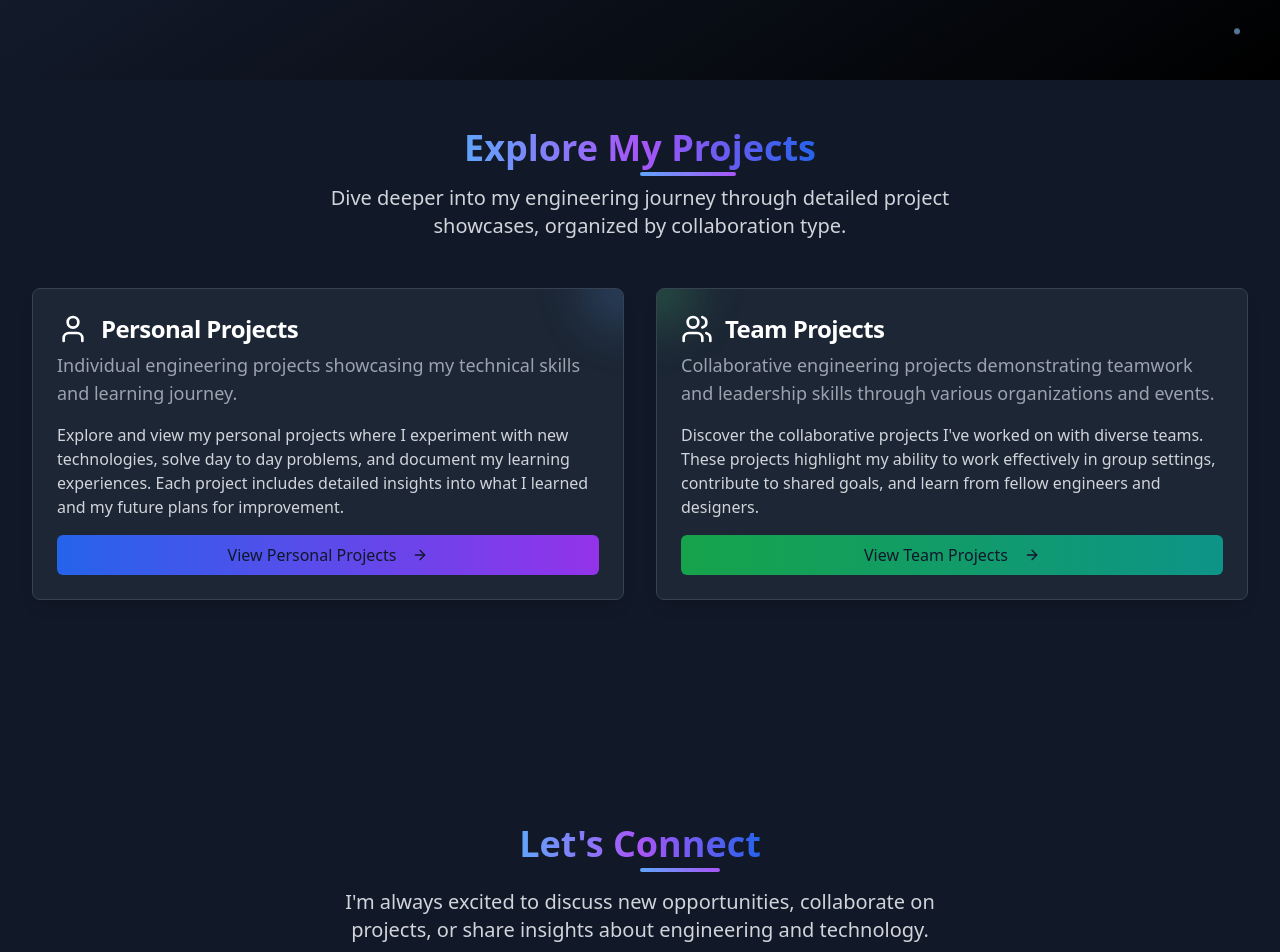
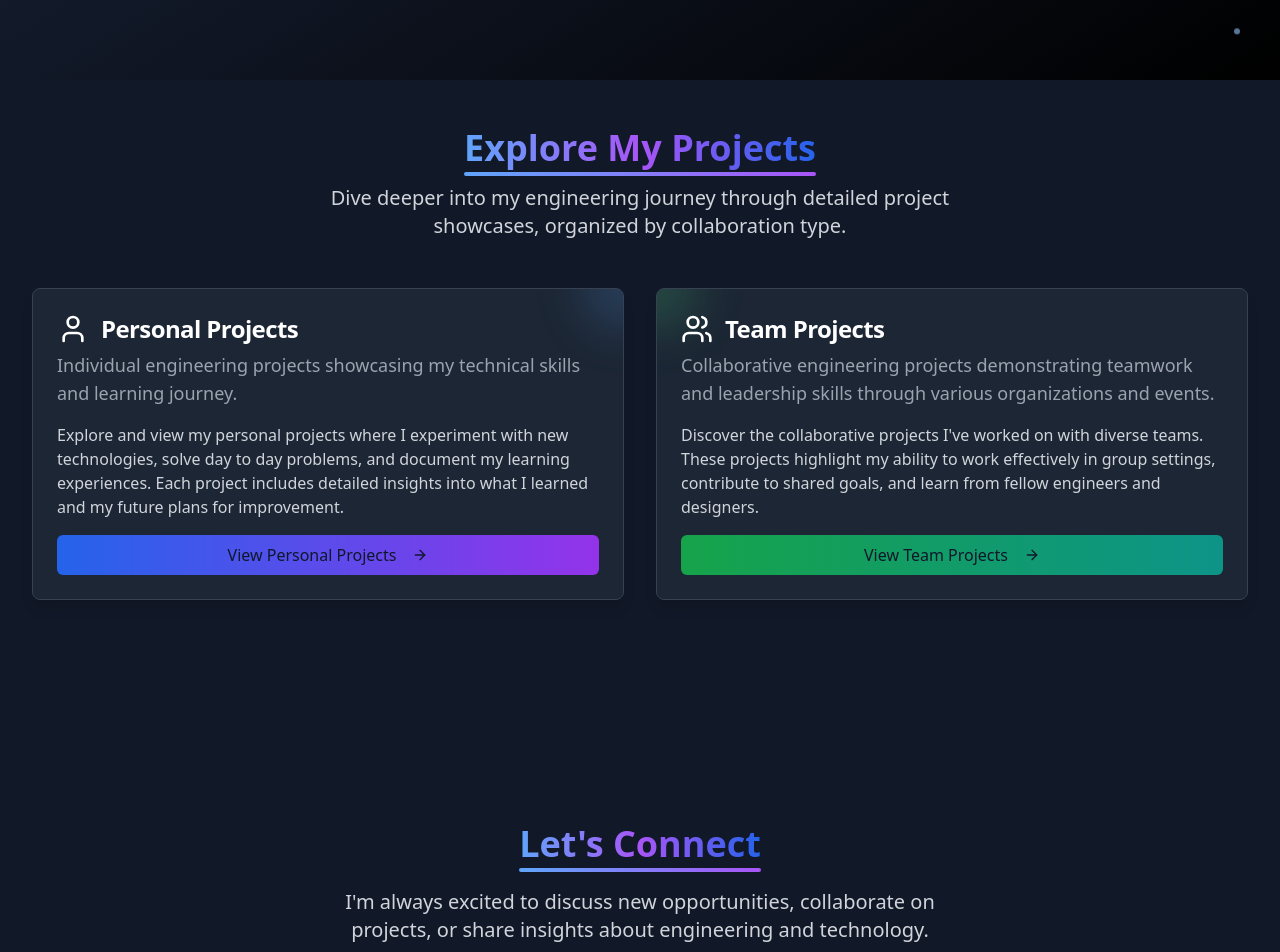
Before and after one commit to ISoSpitefull/engineering-portfolio, a React (Vite) app: page / in a window 1280 px wide. Shown: the part 800-1752 px from the top of the page. Built offline with nearby package versions, Linux system fonts and the light colour scheme; no server answers.

Commit message:
Fix header underlines
Adjusted the underlines below "Explore My Projects" and "Let's Connect" to be centered and full-width for improved visual alignment.

```diff
--- a/src/components/ContactSection.tsx
+++ b/src/components/ContactSection.tsx
@@ -61,11 +61,11 @@ const ContactSection = () => {
   return (
     <section className="py-12 sm:py-20 px-4 max-w-6xl mx-auto">
       <div className="text-center mb-10 sm:mb-16 animate-fade-in-up">
-        <h2 className="text-3xl sm:text-4xl font-bold text-white mb-4 sm:mb-6 relative">
+        <h2 className="text-3xl sm:text-4xl font-bold text-white mb-4 sm:mb-6 relative inline-block">
           <span className="bg-gradient-to-r from-blue-400 via-purple-500 to-blue-600 bg-clip-text text-transparent">
             Let's Connect
           </span>
-          <div className="absolute -bottom-2 left-1/2 transform -translate-x-1/2 w-20 h-1 bg-gradient-to-r from-blue-400 to-purple-500 rounded-full animate-fade-in [animation-delay:0.5s] opacity-0 [animation-fill-mode:forwards]"></div>
+          <div className="absolute -bottom-2 left-0 right-0 h-1 bg-gradient-to-r from-blue-400 to-purple-500 rounded-full animate-fade-in [animation-delay:0.5s] opacity-0 [animation-fill-mode:forwards]"></div>
         </h2>
         <p className="text-lg sm:text-xl text-gray-300 max-w-2xl mx-auto leading-relaxed px-2 animate-fade-in-up [animation-delay:0.3s] opacity-0 [animation-fill-mode:forwards]">
           I'm always excited to discuss new opportunities, collaborate on projects, or share insights about engineering and technology.
--- a/src/pages/Index.tsx
+++ b/src/pages/Index.tsx
@@ -15,11 +15,11 @@ const Index = () => {
         {/* Project Categories Section with enhanced animations */}
         <section id="projects" className="py-8 sm:py-12 px-4 max-w-7xl mx-auto mb-16 sm:mb-24">
           <div className="text-center mb-8 sm:mb-12 animate-fade-in-up">
-            <h2 className="text-3xl sm:text-4xl font-bold text-white mb-3 sm:mb-4 relative">
+            <h2 className="text-3xl sm:text-4xl font-bold text-white mb-3 sm:mb-4 relative inline-block">
               <span className="bg-gradient-to-r from-blue-400 via-purple-500 to-blue-600 bg-clip-text text-transparent">
                 Explore My Projects
               </span>
-              <div className="absolute -bottom-2 left-1/2 transform -translate-x-1/2 w-24 h-1 bg-gradient-to-r from-blue-400 to-purple-500 rounded-full animate-fade-in [animation-delay:0.5s] opacity-0 [animation-fill-mode:forwards]"></div>
+              <div className="absolute -bottom-2 left-0 right-0 h-1 bg-gradient-to-r from-blue-400 to-purple-500 rounded-full animate-fade-in [animation-delay:0.5s] opacity-0 [animation-fill-mode:forwards]"></div>
             </h2>
             <p className="text-lg sm:text-xl text-gray-300 max-w-2xl mx-auto leading-relaxed px-2 animate-fade-in-up [animation-delay:0.2s] opacity-0 [animation-fill-mode:forwards]">
               Dive deeper into my engineering journey through detailed project showcases, organized by collaboration type.
```
